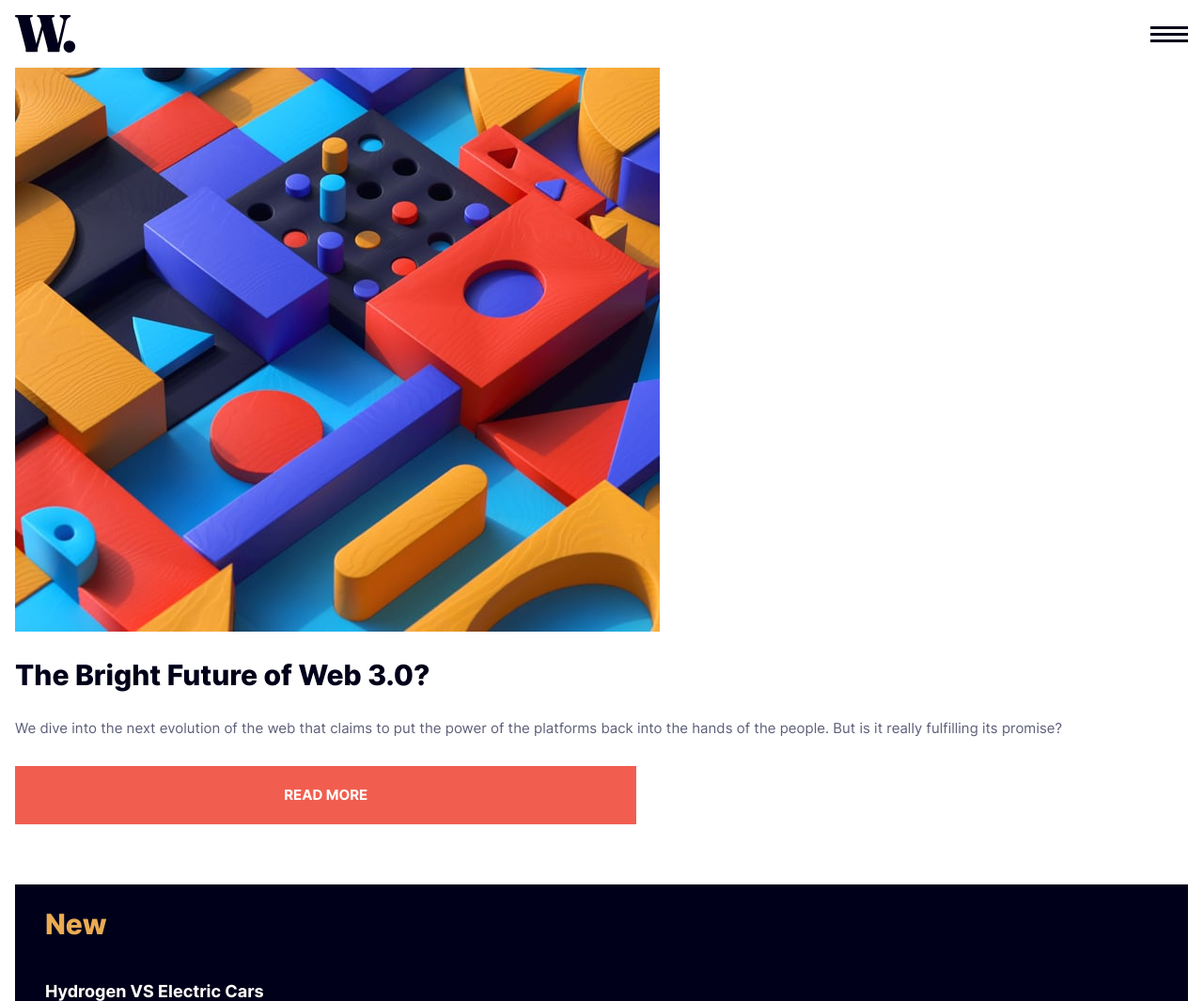
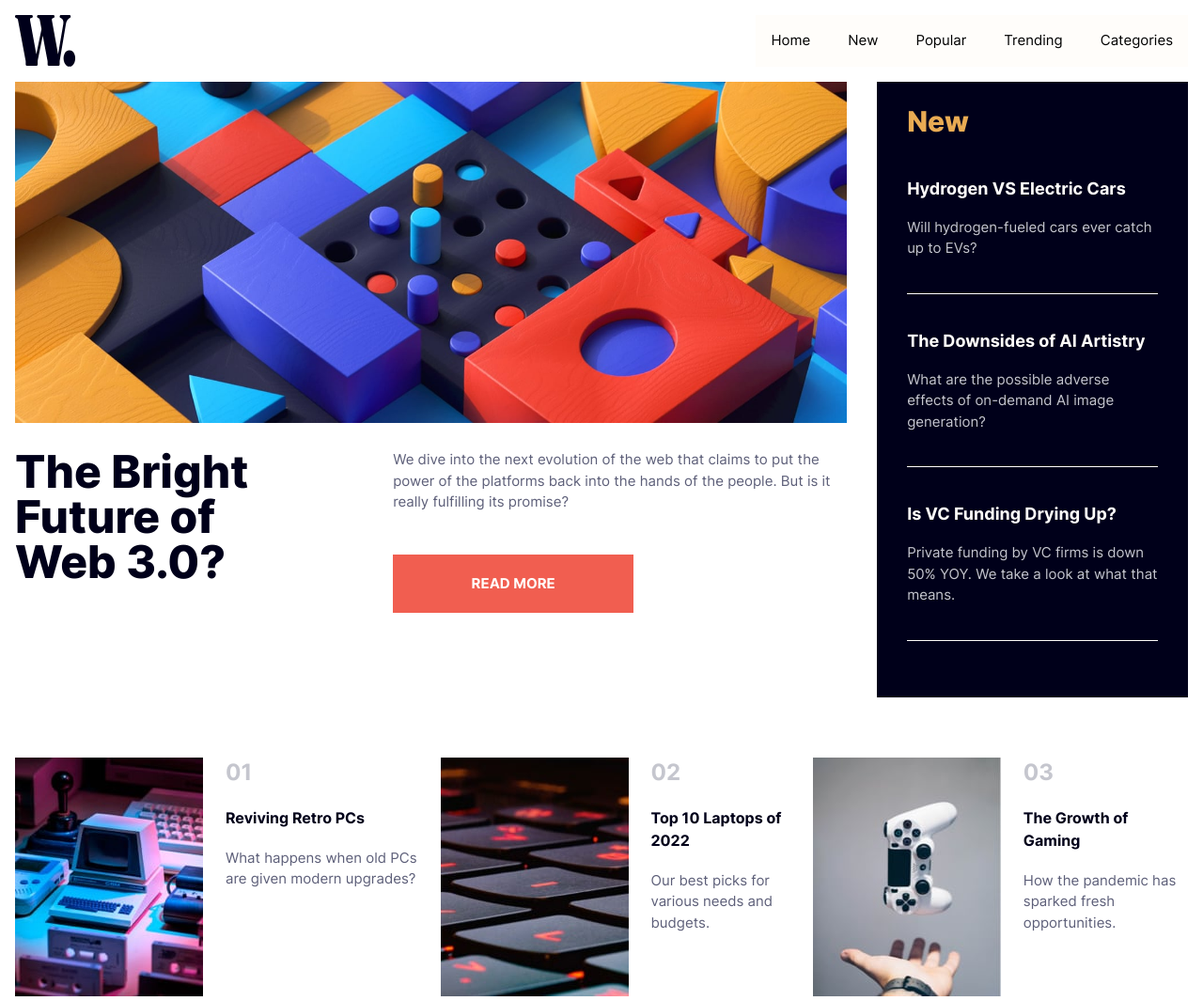
Before and after one commit to SaulOrlando/news-homepage, a website: page index.html in a window 1280 px wide. Shown: the top 1065 px of the page at 94% size. Drawn offline with Linux system fonts and the light colour scheme.

Commit message:
feat(responsive): :iphone: se hizo la UI para desktop

```diff
--- a/index.html
+++ b/index.html
@@ -15,12 +15,15 @@
     <div class="inset-0 bg-black opacity-50 h-0 z-10 absolute transition-opacity box-border" id="bg"></div>
     <header class="flex justify-between pb-4">
       <img src="./assets/images/logo.svg" alt="logo">
-      <nav class="flex items-center" id="menu">
+      <nav class="flex items-center lg:hidden" id="menu">
         <img src="./assets/images/icon-menu.svg" alt="menu">
       </nav>
-      <nav class="bg-off-white h-full absolute top-0 w-[68%] right-0 z-20 translate-x-full transition-all p-4 flex flex-col" id="nav">
-        <img src="./assets/images/icon-menu-close.svg" alt="icon menu close" id="menu-close" class="h-[31px] w-[32px] self-end">
-        <ul class="mt-24 flex flex-col gap-8">
+      <nav
+        class="bg-off-white h-full absolute top-0 w-[68%] right-0 z-20 translate-x-full transition-all p-4 flex flex-col lg:translate-x-0 lg:z-0 lg:h-auto lg:static lg:w-auto"
+        id="nav">
+        <img src="./assets/images/icon-menu-close.svg" alt="icon menu close" id="menu-close"
+          class="h-[31px] w-[32px] self-end lg:hidden">
+        <ul class="mt-24 flex flex-col gap-8 lg:flex-row lg:mt-0 lg:gap-10">
           <li class="cursor-pointer transition-colors hover:text-soft-red">
             <a>
               Home
@@ -43,25 +46,30 @@
         </ul>
       </nav>
     </header>
-    <main>
+    <main class="lg:flex lg:gap-8">
+      <section>
         <picture>
+          <source srcset="./assets/images/image-web-3-desktop.jpg" media="(width >= 768px)">
           <img src="./assets/images/image-web-3-mobile.jpg" alt="figuras">
         </picture>
-      <article class="pt-7 flex flex-col gap-7">
-        <h1 class="text-3xl font-extrabold text-very-dark-blue">
+        <article class="pt-7 flex flex-col gap-7 lg:flex-row lg:gap-24">
+          <h1 class="text-3xl font-extrabold text-very-dark-blue lg:text-5xl">
             The Bright Future of Web 3.0?
           </h1>
+          <section class="flex flex-col gap-8 lg:gap-11">
             <p class="text-dark-grayish-blue">
-          We dive into the next evolution of the web that claims to put the power of the platforms back into the hands
+              We dive into the next evolution of the web that claims to put the power of the platforms back into the
+              hands
               of the people.
               But is it really fulfilling its promise?
             </p>
             <button
               class="uppercase p-5 bg-soft-red w-[53%] text-off-white font-bold transition-colors hover:bg-very-dark-blue">Read
               More</button>
+          </section>
         </article>
-    </main>
-    <article class="mt-16 bg-very-dark-blue px-8 pt-6 pb-8 mb-16">
+      </section>
+      <article class="my-16 bg-very-dark-blue px-8 pt-6 pb-8 lg:m-0">
         <h2 class="text-soft-orange font-extrabold text-3xl">New</h2>
         <section class="pt-10 pb-7 flex flex-col gap-9">
           <article>
@@ -96,7 +104,8 @@
           </article>
         </section>
       </article>
-    <section class="flex flex-col gap-8">
+    </main>
+    <section class="flex flex-col gap-8 lg:flex-row lg:mt-16 lg:gap-3 xl:gap-6">
       <article class="flex gap-6">
         <img src="./assets/images/image-retro-pcs.jpg" alt="PC Retro">
         <section class="flex flex-col gap-5 text-dark-grayish-blue">
--- a/package.json
+++ b/package.json
@@ -1,6 +1,6 @@
 {
   "name": "news_homepage_main",
-  "version": "0.2.0",
+  "version": "0.3.0",
   "description": "proyecto de Frontend Mentor, 'News Homepage Main'",
   "main": "index.html",
   "scripts": {
```
Also changed, not shown: dist/output.css. Lines whose indentation alone changed are shown as unchanged.
